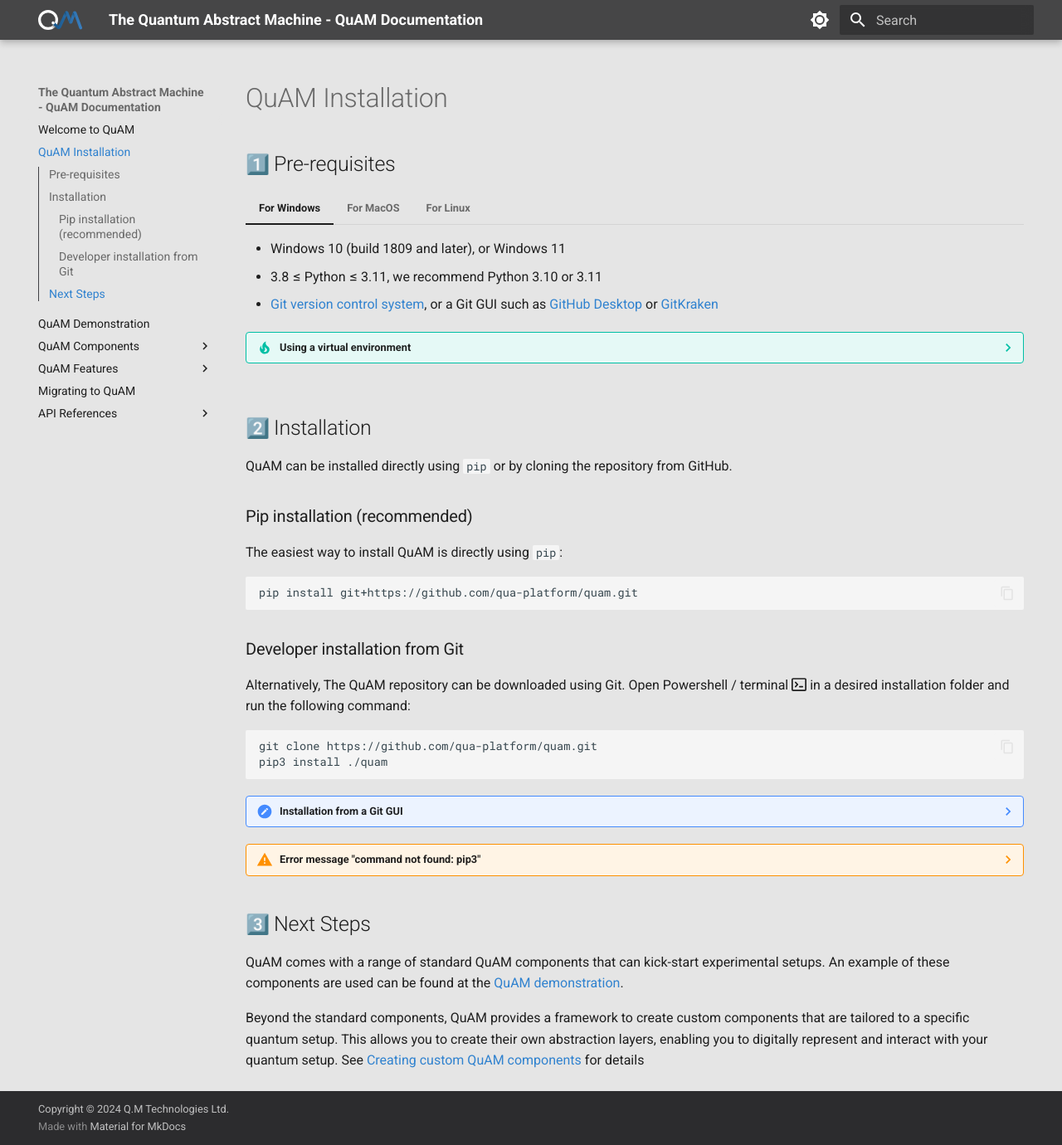
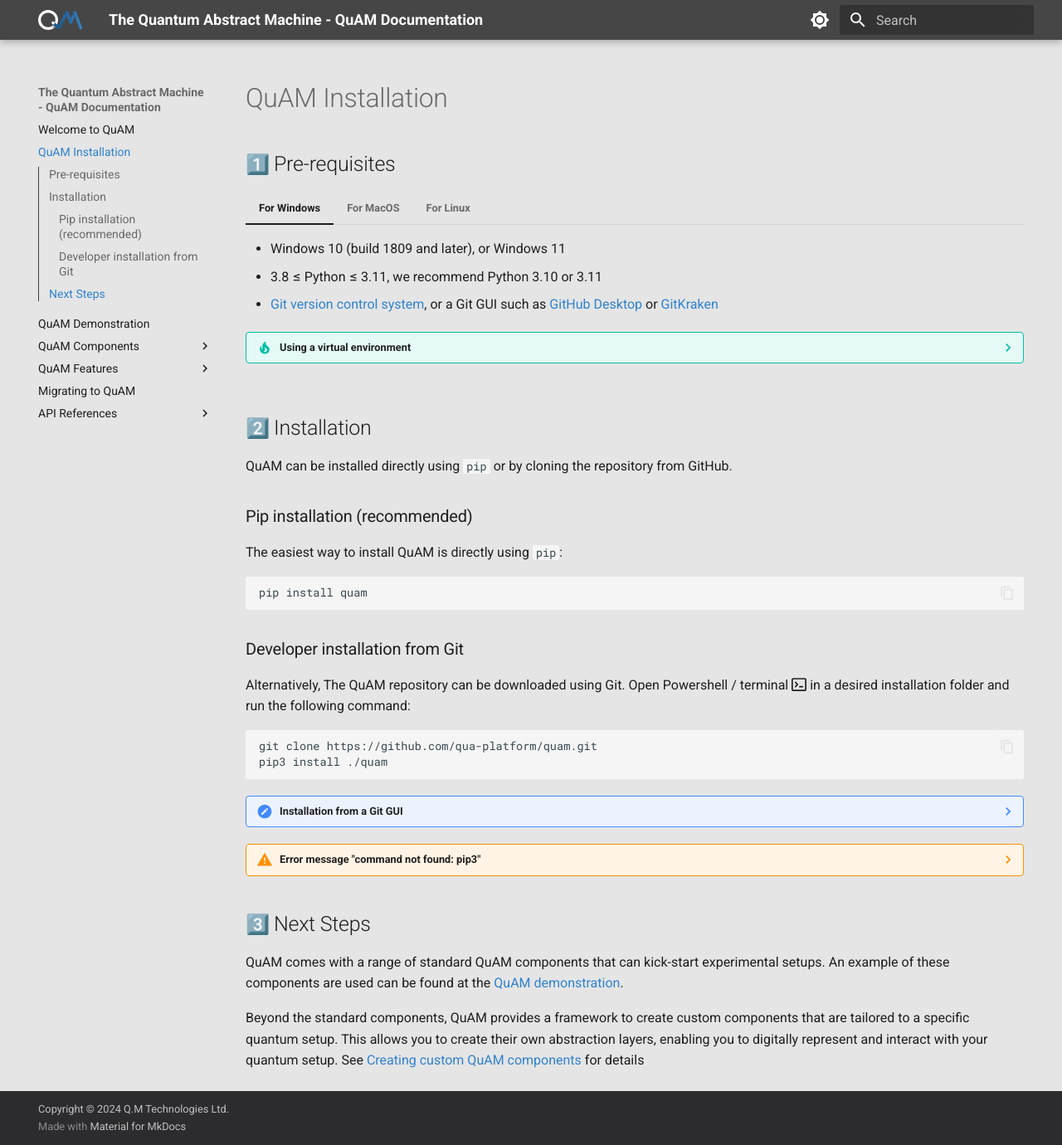
Before and after one commit to qua-platform/quam, an MkDocs documentation site: the page built from docs/installation.md, in a window 1280 px wide and 1380 px high. Shown: the whole window at 83% size. Built offline with MkDocs 1.6.1 and Material for MkDocs 9.7.7, drawn with Linux system fonts in a browser that asks for light colours; emoji names are drawn with the system emoji font.

Commit message:
Update QuAM installation instructions

````diff
--- a/docs/installation.md
+++ b/docs/installation.md
@@ -62,7 +62,7 @@ QuAM can be installed directly using `pip` or by cloning the repository from Git
 The easiest way to install QuAM is directly using `pip`:
 
 ```bash
-pip install git+https://github.com/qua-platform/quam.git
+pip install quam
 ```
 
 ### Developer installation from Git
````
